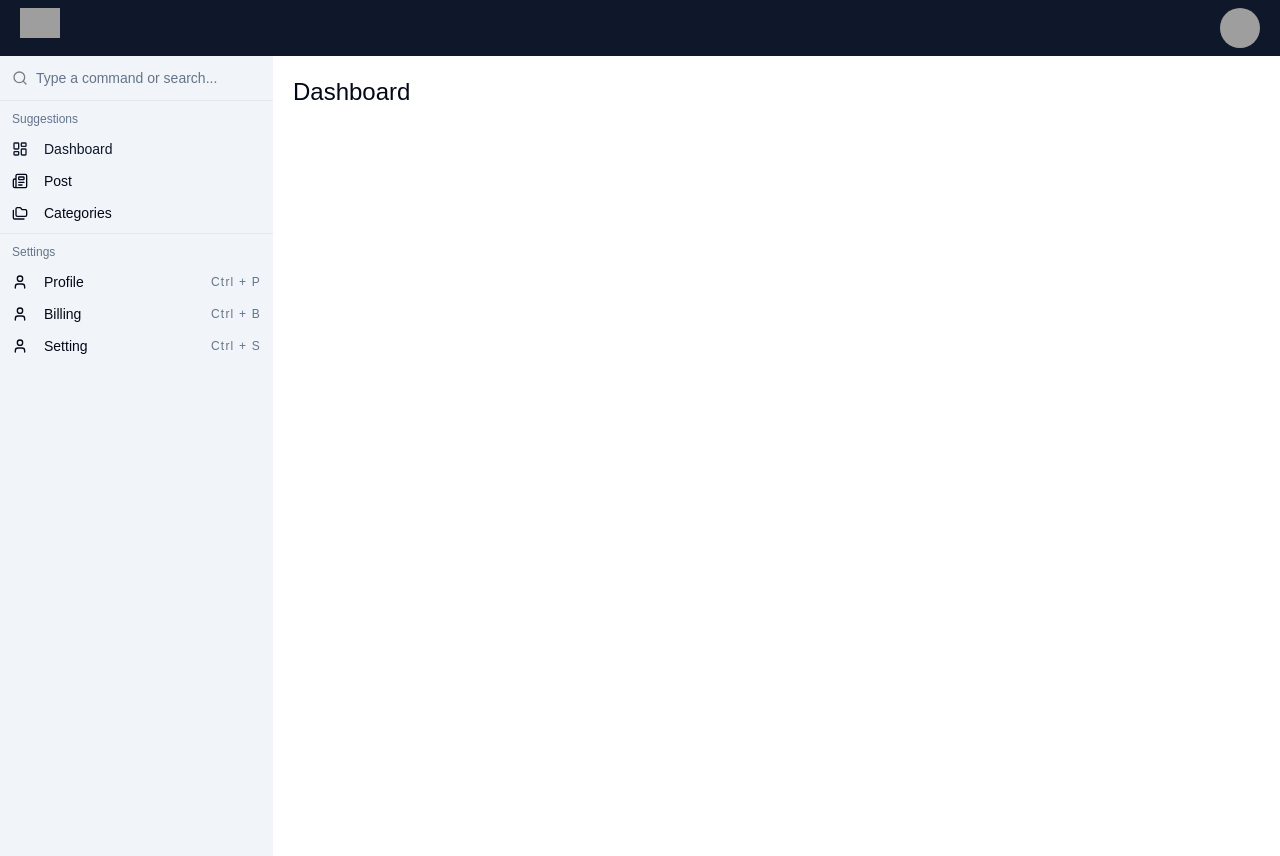
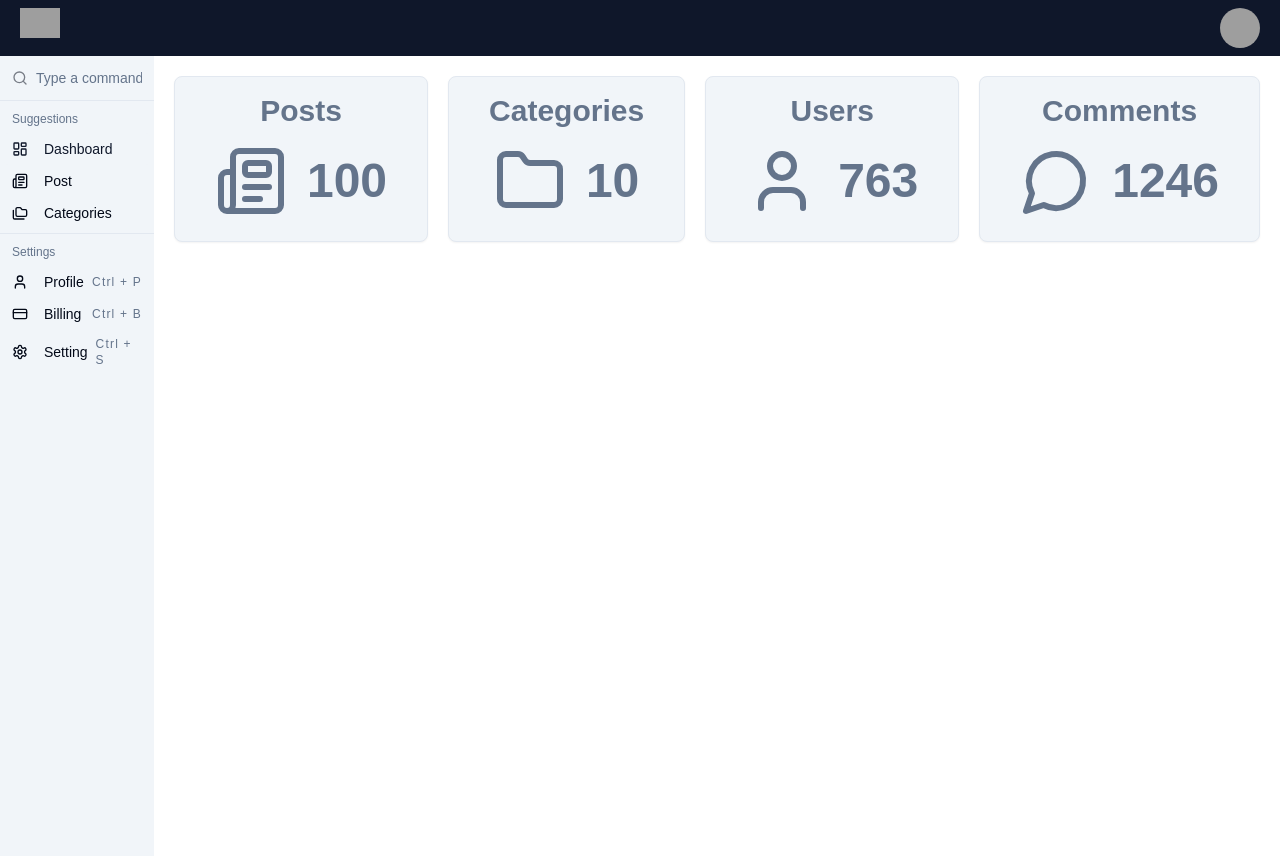
Before and after one commit to NumanKhan0103/admin-dashboard-Next.js-TypeScript-Shadcn-ui, a Next.js app: page / in a window 1280 px wide. Built offline with nearby package versions, Linux system fonts and the light colour scheme; grey boxes are pictures that could not be loaded.

Commit message:
create the DashboardCard component and to show card on the dashboard

```diff
--- a/app/globals.css
+++ b/app/globals.css
@@ -70,3 +70,14 @@
     @apply bg-background text-foreground;
   }
 }
+
+
+
+@layer base {
+  * {
+    @apply border-border outline-ring/50;
+  }
+  body {
+    @apply bg-background text-foreground;
+  }
+}
--- a/app/page.tsx
+++ b/app/page.tsx
@@ -1,10 +1,33 @@
 import Image from "next/image";
-
+import DashboardCard from "@/components/dashboard/DashboardCard";
+import { Folder, MessageCircle, Newspaper, User } from "lucide-react";
 
 export default function Home() {
   return (
       <>
-        <h1 className="text-2xl"> Dashboard</h1>
+      <div className="flex flex-col md:flex-row justify-between gap-5 mb-5">
+
+        <DashboardCard
+         title="Posts"
+         count={100}
+         icon={ <Newspaper className="text-slate-500 dark:text-slate-200" size={72} />}
+        />
+        <DashboardCard
+         title="Categories"
+         count={10}
+         icon={ <Folder className="text-slate-500 dark:text-slate-200" size={72} />}
+        />
+        <DashboardCard
+         title="Users"
+         count={763}
+         icon={ <User className="text-slate-500 dark:text-slate-200" size={72} />}
+        />
+        <DashboardCard
+         title="Comments"
+         count={1246}
+         icon={ <MessageCircle className="text-slate-500 dark:text-slate-200" size={72} />}
+        />
+      </div>
       </>
   );
 }
--- a/components/Sidebar.tsx
+++ b/components/Sidebar.tsx
@@ -41,12 +41,12 @@
                         <CommandShortcut> Ctrl + P</CommandShortcut>
                     </CommandItem>
                     <CommandItem>
-                        <User className="mr-2 h-4 w-4" />
+                        <CreditCard className="mr-2 h-4 w-4" />
                         <span>Billing</span>
                         <CommandShortcut> Ctrl + B</CommandShortcut>
                     </CommandItem>
                     <CommandItem>
-                        <User className="mr-2 h-4 w-4" />
+                        <Settings className="mr-2 h-4 w-4" />
                         <span>Setting</span>
                         <CommandShortcut> Ctrl + S</CommandShortcut>
                     </CommandItem>
--- /dev/null
+++ b/components/dashboard/DashboardCard.tsx
@@ -0,0 +1,26 @@
+import { Card, CardContent } from "@/components/ui/card";
+import { LucideIcon } from "lucide-react";
+import React from "react";
+
+interface DashboardCardProps {
+    title: string;
+    count: number;
+    icon : React.ReactElement<LucideIcon>;
+}
+
+export default function DashboardCard({ title, count, icon} : DashboardCardProps) {
+    return (
+        <Card
+        role="region" // Indicates this is a distinct section
+         aria-label={title}
+         className="bg-slate-100 dark:bg-slate-800 p-4 pb-0">
+            <CardContent>
+                <h3 aria-label={`${title} card`}  className="text-3xl text-center mb-4 font-bold text-slate-500 dark:text-slate-200">{title}</h3>
+                <div className="flex gap-5 justify-center items-center">
+                   { icon}
+                    <h3 aria-label={`Count: ${count}`} className="text-5xl font-semibold text-slate-500 dark:text-slate-200">{ count }</h3>
+                </div>
+                </CardContent>
+            </Card>
+    )
+}
--- /dev/null
+++ b/components/ui/card.tsx
@@ -0,0 +1,79 @@
+import * as React from "react"
+
+import { cn } from "@/lib/utils"
+
+const Card = React.forwardRef<
+  HTMLDivElement,
+  React.HTMLAttributes<HTMLDivElement>
+>(({ className, ...props }, ref) => (
+  <div
+    ref={ref}
+    className={cn(
+      "rounded-lg border bg-card text-card-foreground shadow-sm",
+      className
+    )}
+    {...props}
+  />
+))
+Card.displayName = "Card"
+
+const CardHeader = React.forwardRef<
+  HTMLDivElement,
+  React.HTMLAttributes<HTMLDivElement>
+>(({ className, ...props }, ref) => (
+  <div
+    ref={ref}
+    className={cn("flex flex-col space-y-1.5 p-6", className)}
+    {...props}
+  />
+))
+CardHeader.displayName = "CardHeader"
+
+const CardTitle = React.forwardRef<
+  HTMLDivElement,
+  React.HTMLAttributes<HTMLDivElement>
+>(({ className, ...props }, ref) => (
+  <div
+    ref={ref}
+    className={cn(
+      "text-2xl font-semibold leading-none tracking-tight",
+      className
+    )}
+    {...props}
+  />
+))
+CardTitle.displayName = "CardTitle"
+
+const CardDescription = React.forwardRef<
+  HTMLDivElement,
+  React.HTMLAttributes<HTMLDivElement>
+>(({ className, ...props }, ref) => (
+  <div
+    ref={ref}
+    className={cn("text-sm text-muted-foreground", className)}
+    {...props}
+  />
+))
+CardDescription.displayName = "CardDescription"
+
+const CardContent = React.forwardRef<
+  HTMLDivElement,
+  React.HTMLAttributes<HTMLDivElement>
+>(({ className, ...props }, ref) => (
+  <div ref={ref} className={cn("p-6 pt-0", className)} {...props} />
+))
+CardContent.displayName = "CardContent"
+
+const CardFooter = React.forwardRef<
+  HTMLDivElement,
+  React.HTMLAttributes<HTMLDivElement>
+>(({ className, ...props }, ref) => (
+  <div
+    ref={ref}
+    className={cn("flex items-center p-6 pt-0", className)}
+    {...props}
+  />
+))
+CardFooter.displayName = "CardFooter"
+
+export { Card, CardHeader, CardFooter, CardTitle, CardDescription, CardContent }
```
Also changed, not shown: 1 other file (tests, documents, lock files or other folders).
